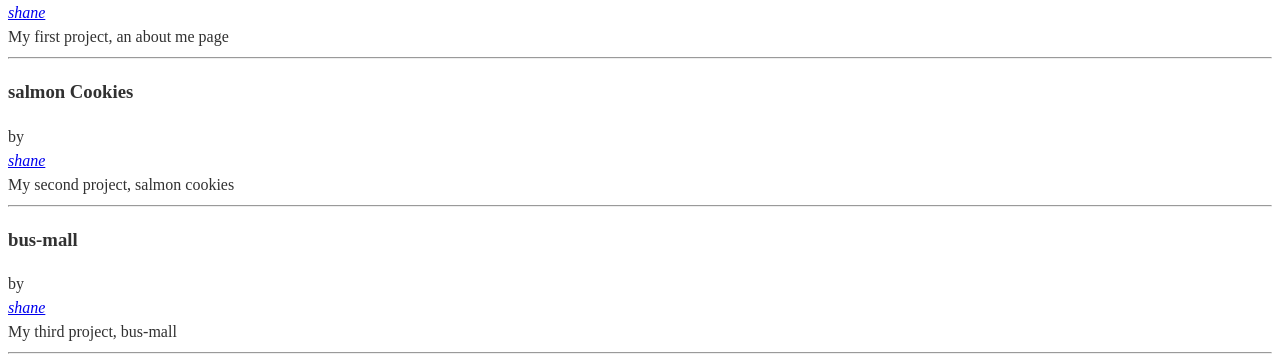
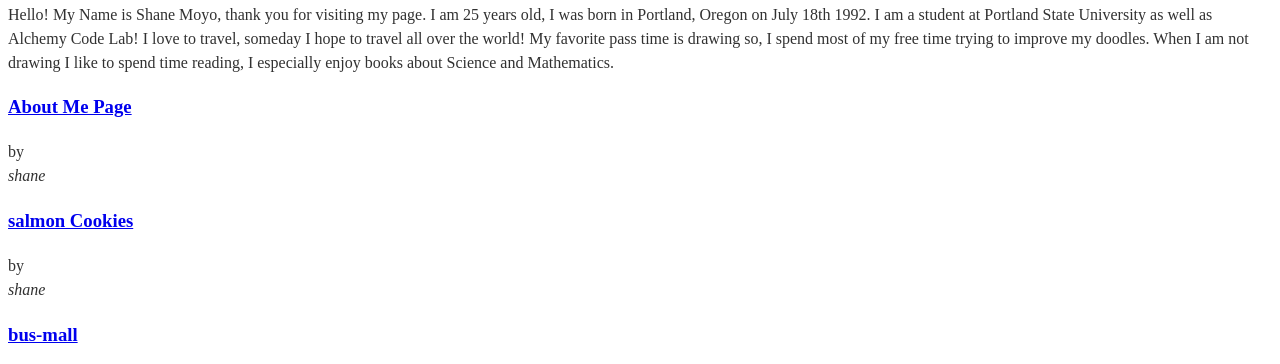
Before and after one commit to ShaneMoyo/portfolio, a plain HTML site: page index.html in a window 1280 px wide. Shown: the part 275-639 px from the top of the page. Drawn offline with nearby package versions, Linux system fonts and the light colour scheme; files whose address does not match are found by name.

Commit message:
now using handlebars.js

```diff
--- a/app.js
+++ b/app.js
@@ -10,14 +10,11 @@ function Projects (rawData){
 }
 
 Projects.prototype.toHtml = function() {
-  var $newArticle = $('article.template').clone();
-  $newArticle.removeClass('template');
-  $newArticle.find('.byline a').html(this.author);
-  $newArticle.find('.byline a').attr('href', this.url);
-  $newArticle.find('h1:first').html(this.title);
-  $newArticle.find('.article-body').html(this.description);
-  $newArticle.append('<hr>');
-  return $newArticle;
+  var template = $( '#post-template' ).html();
+  var templateFiller = Handlebars.compile( template );
+  var filledTemplate = templateFiller( this );
+  return filledTemplate;
+
 };
 
 for (var i = 0; i < rawData.length; i++){
@@ -25,7 +22,7 @@ for (var i = 0; i < rawData.length; i++){
 }
 
 articles.forEach(function(article){
-  $('#articles').append(article.toHtml());
+  $('.holdpost').append(article.toHtml());
 });
 
 $('.icon-menu').click(function(){
--- a/index.html
+++ b/index.html
@@ -7,6 +7,20 @@
     <link href="styles/style.css" type="text/css" rel="stylesheet">
     <title>Welcome to Myportfolio</title>
     <meta name="viewport" content="width=device-width, initial-scale=1">
+    <script id="post-template" type="text/x-handlebars-template">
+      <section id="articles">
+        <article data-category="cat">
+          <header>
+            <h1><a href="{{url}}">{{title}}</a></h1>
+            <div class="byline">
+              by <address>{{author}}</address>
+            </div>
+          </header>
+          <section class="article-body"></section>
+        </article>
+      </section>
+    </script>
+
 </head>
 <body>
 
@@ -20,23 +34,13 @@
               <li><a href="https://www.instagram.com/shanemoyo/" target="_blank" class="icon-github"> GitHub</a></li>
             </ul>
       </nav>
-      <section id="articles">
-        <article class="template" data-category="cat">
-          <header>
-            <h1></h1>
-            <div class="byline">
-              by <address><a href=""></a></address>
-            </div>
-          </header>
-          <section class="article-body"></section>
-        </article>
-  </section>
   <div id="information">
     <h1>About me</h1>
     <p>Hello! My Name is Shane Moyo, thank you for visiting my page. I am 25 years old, I was born in Portland, Oregon on July 18th 1992. I am a student at Portland State University as well as Alchemy Code Lab! I love to travel, someday I hope to travel all over the world! My favorite pass time is drawing so, I spend most of my free time trying to improve my doodles.
       When I am not drawing I like to spend time reading, I especially enjoy books about Science and Mathematics.</p>
   </div>
   <div class="holdpost"></div>
+    <script src="https://cdnjs.cloudflare.com/ajax/libs/handlebars.js/4.0.10/handlebars.js"></script>
     <script src="https://ajax.googleapis.com/ajax/libs/jquery/3.2.1/jquery.min.js"></script>
     <script src='data.js'></script>
     <script src='app.js'></script>
```
